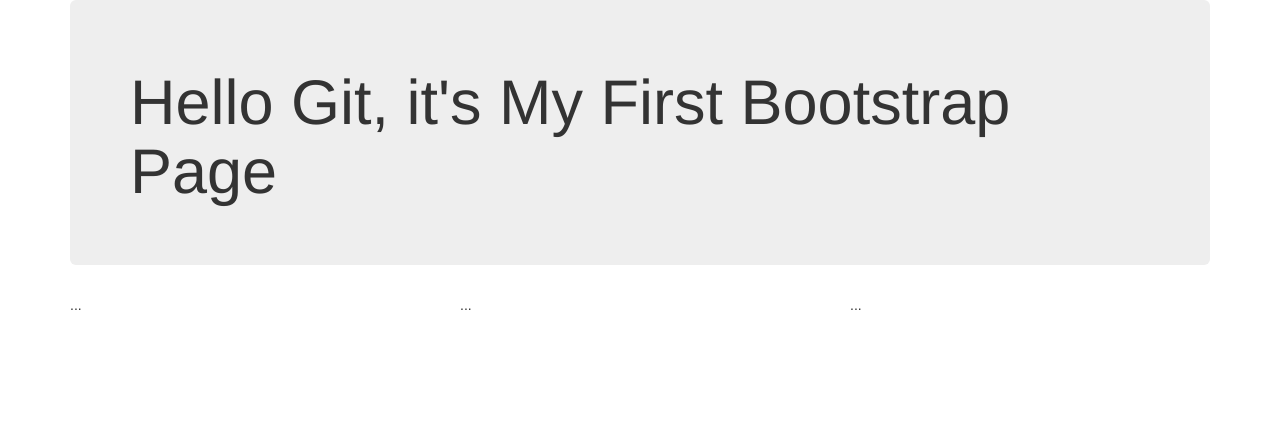
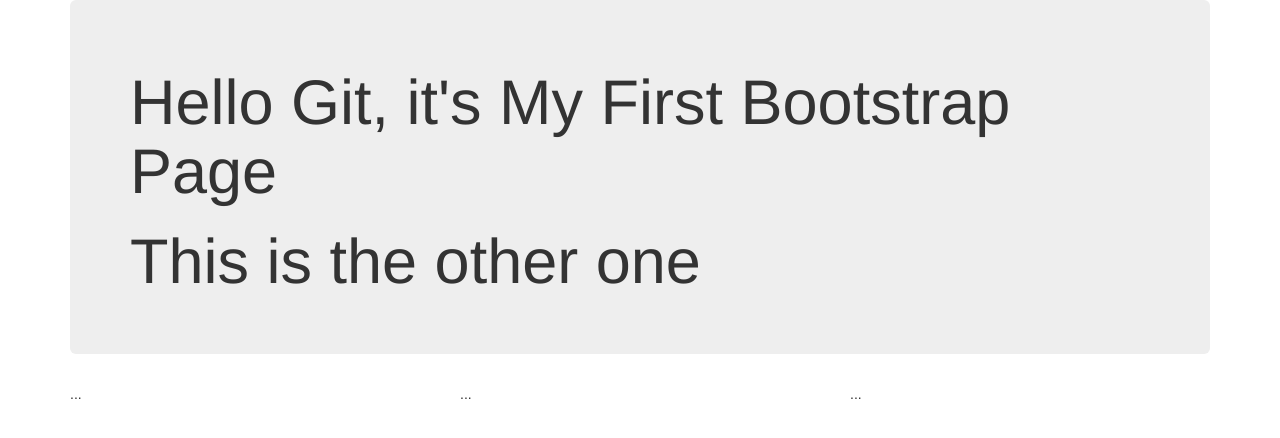
Before and after one commit to rabie12/gestion-rh, a plain HTML site: page index.html in a window 1280 px wide. Drawn offline with nearby package versions, Linux system fonts and the light colour scheme.

Commit message:
Here it is

```diff
--- a/index.html
+++ b/index.html
@@ -13,7 +13,8 @@
 <div class="container">
   <div class="jumbotron">
     <h1>Hello Git, it's My First Bootstrap Page</h1>
-  </div>
+<h1>This is the other one</h1>
+</div>
   <div class="row">
     <div class="col-sm-4">
       ...
```
